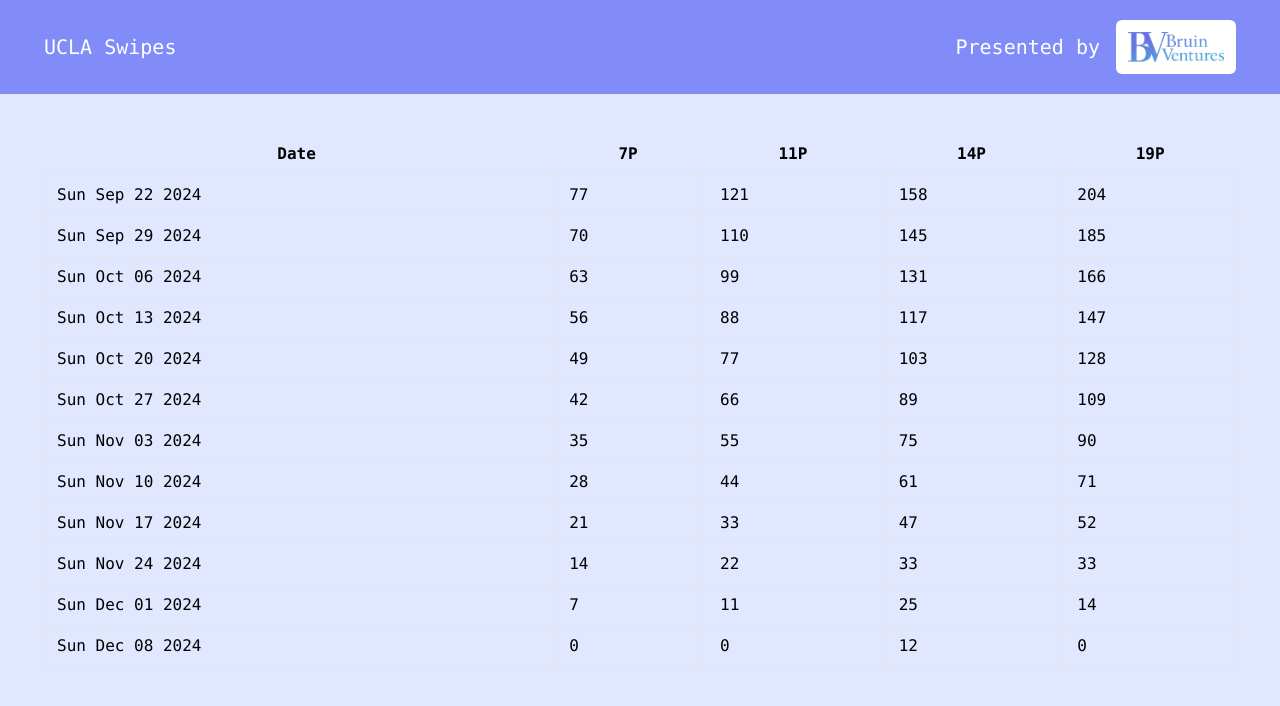
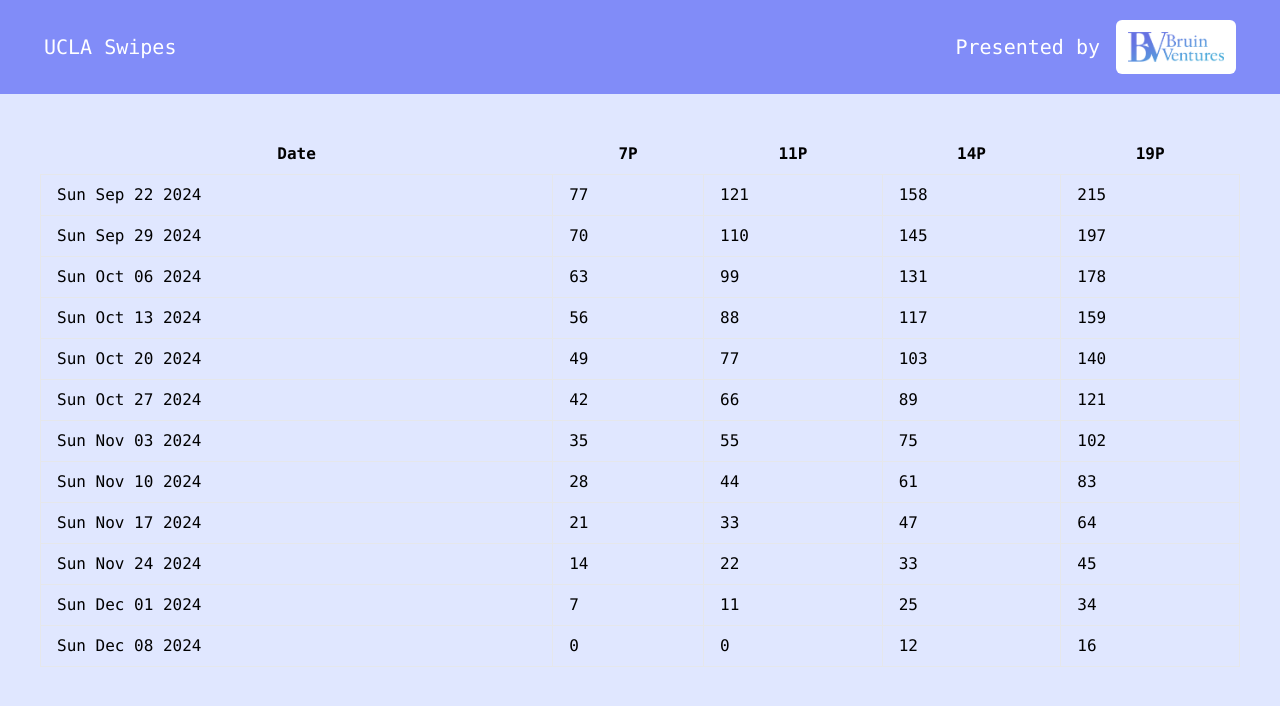
Before and after one commit to nitinsubz/ucla-swipes, a Next.js app: page /testing in a window 1280 px wide. Shown: the top 706 px of the page. Built offline with nearby package versions, Linux system fonts and the light colour scheme.

Commit message:
Update get19PSwipes.js

```diff
--- a/app/endpoints/get19PSwipes.js
+++ b/app/endpoints/get19PSwipes.js
@@ -18,7 +18,7 @@ const get19PSwipes = (mockDate) => {
   let dateData = getStartDate();
   let startDate = dateData.startDate;
   let today = dateData.today;
-  const startingSwipes = 204;
+  const startingSwipes = 215;
 
   if (!mockDate && today.getTime() < startDate.getTime()) {
     return {
@@ -33,7 +33,7 @@ const get19PSwipes = (mockDate) => {
     todayDate = new Date(mockDate).toLocaleString('en-US', options)
   }
 
-  var specialDates = { 'March 31, 2024': 1, 'May 27, 2024' : 2, 'June 14, 2024': 2 };
+  var specialDates = { 'September 22, 2024': 1, 'November 28, 2024' : 0, 'November 29, 2024': 0, 'November 30, 2024': 0, 'December 1, 2024': 1};
 
   let total = startingSwipes;
   while (startDate.toLocaleString('en-US', options) !== todayDate && total > 0) {
```
